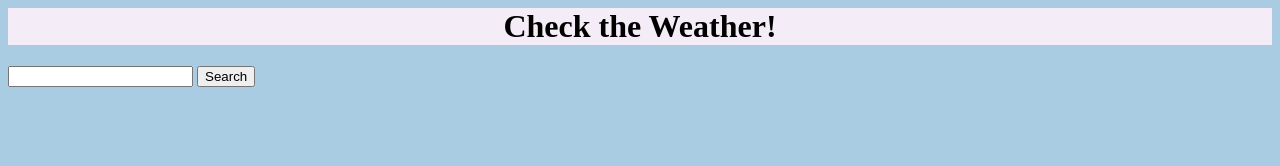
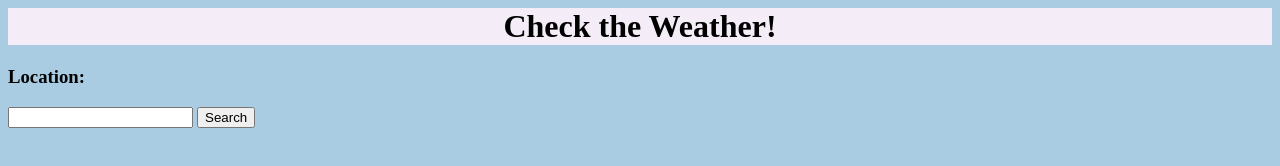
Before and after one commit to L2411/primenumbers_flaskapp, a plain HTML site: page index.html in a window 1280 px wide. Drawn offline with Linux system fonts and the light colour scheme.

Commit message:
index.html

```diff
--- a/index.html
+++ b/index.html
@@ -14,6 +14,7 @@
   <body>
     <h1>Check the Weather!</h1>
 
+    <h3>Location:</h3>
     <input type="search" id="searchloc" name="a" />
     <button>Search</button>
   </body>
```
